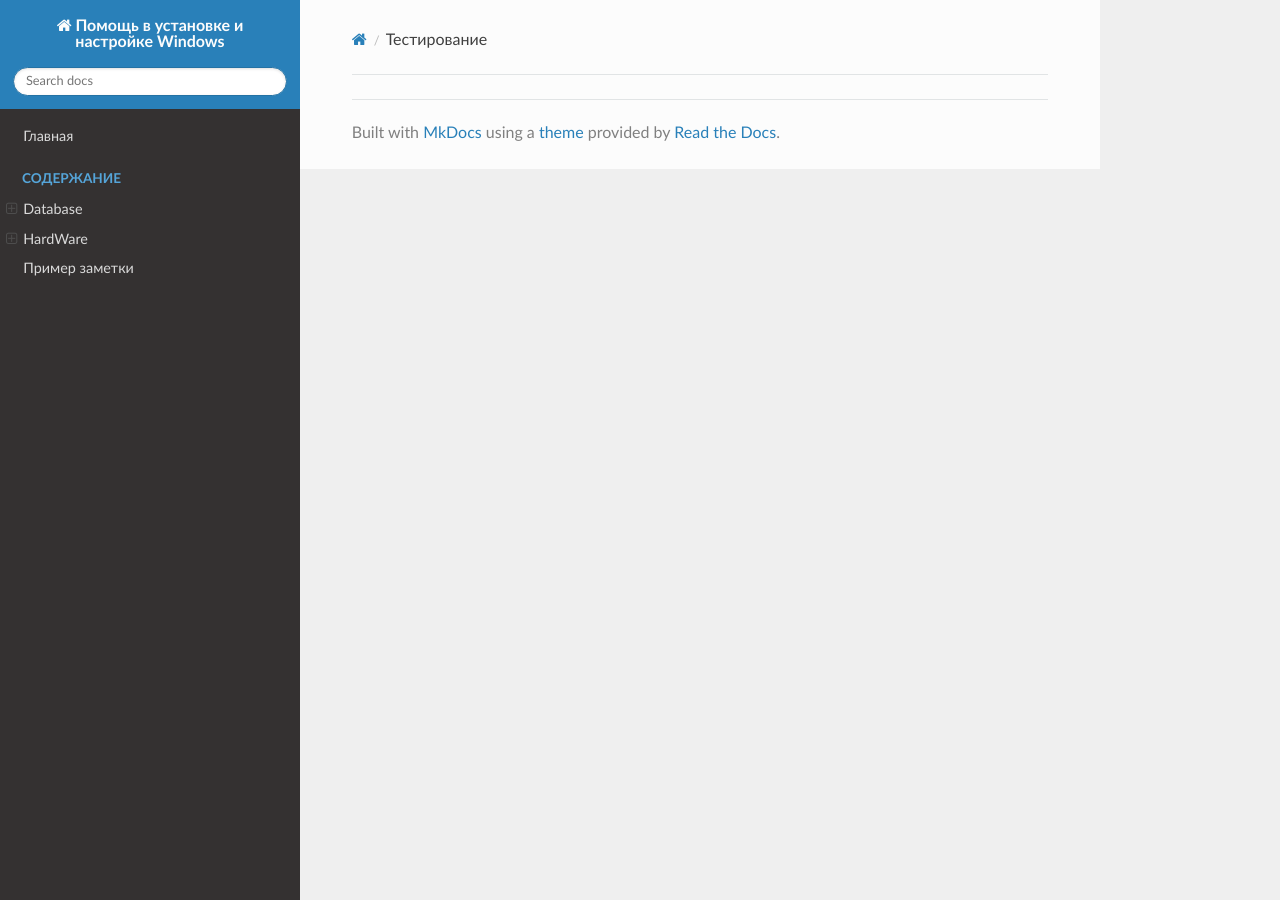
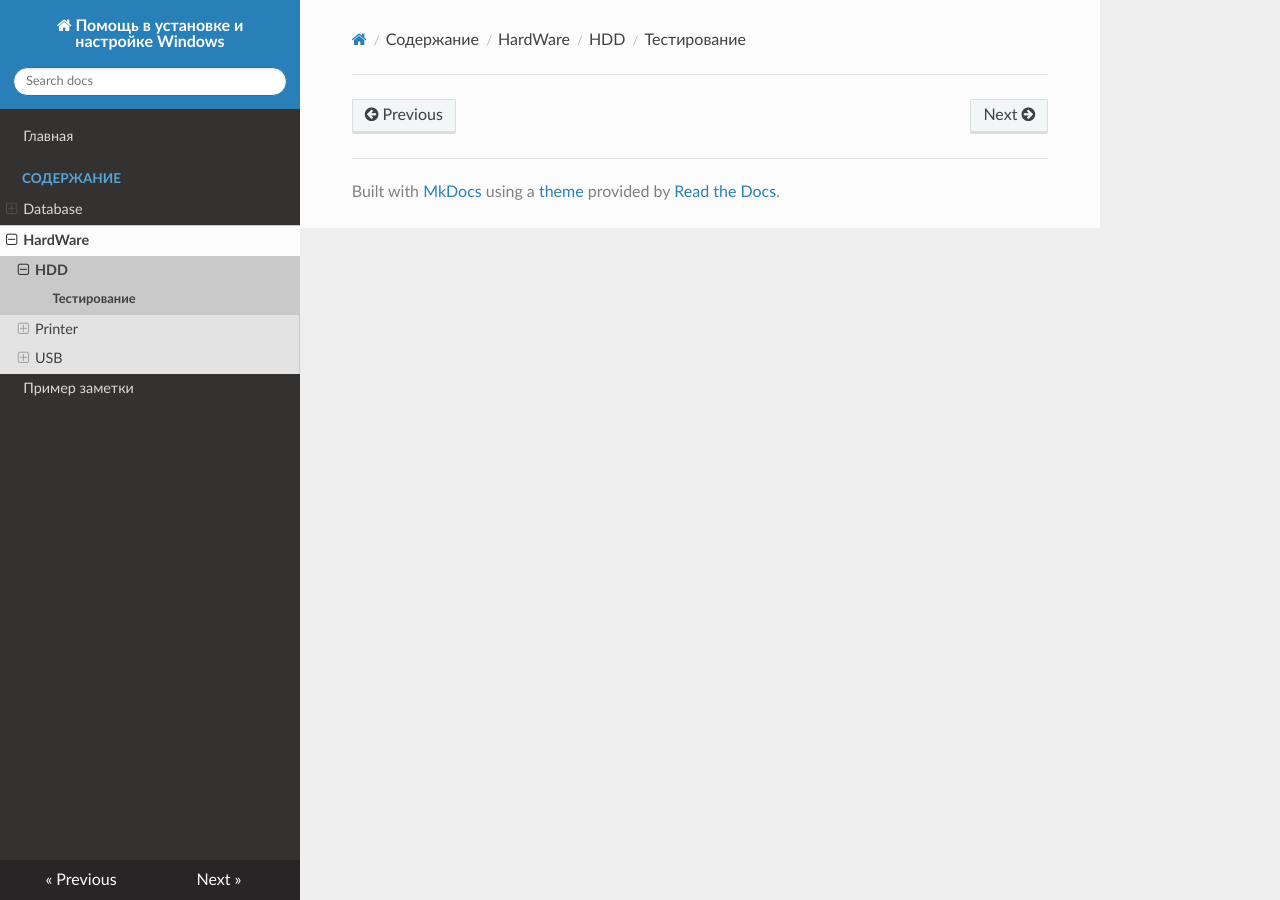
Before and after one commit to SergeiKirillov/sergeikirillov.github.io, an MkDocs documentation site: the page built from docs/HardWare/HDD/Тестирование.md, in a window 1280 px wide. Built offline with MkDocs 1.6.1, drawn with Linux system fonts in a browser that asks for light colours; nearby versions of some CDN libraries.

Commit message:
Update mkdocs.yml

```diff
--- a/mkdocs.yml
+++ b/mkdocs.yml
@@ -11,11 +11,11 @@ nav:
       - Клиенты: DataBase/Clients.md
     - HardWare:
       - HDD:
-        - Тестирование: Тестирование.md
+        - Тестирование: HardWare/HDD/Тестирование.md
       - Printer:
-        - Картридж: Картридж.md
+        - Картридж: HardWare/Printer/Картридж.md
       - USB:
-        - Воссстановление: Воссстановление.md
+        - Воссстановление: HardWare/USB/Воссстановление.md
 
     - Пример заметки: note1.md
 
```
